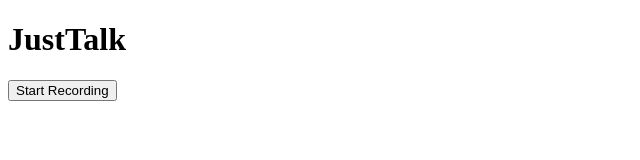
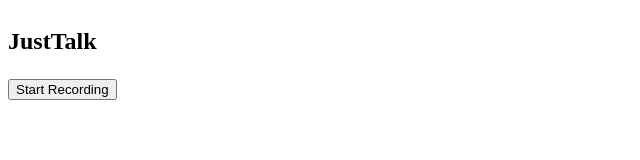
Before and after one commit to rodneyg/JustTalkReact, a React (Vite) app: page / in a window 1280 px wide. Shown: the top 160 px of the page, without its empty margins (0-640 px from the left). Built offline with nearby package versions, Linux system fonts and the light colour scheme.

Commit message:
Rename to ErrorMessage

```diff
--- a/src/app/Home.tsx
+++ b/src/app/Home.tsx
@@ -1,12 +1,48 @@
-import React from 'react';
+// src/app/Home.tsx
+import React, { useState } from 'react';
+import { VStack, Heading, useToast } from '@chakra-ui/react';
 import AudioRecorder from '../features/audioRecording/components/AudioRecorder';
+import ErrorMessage from '../components/ErrorMessage';
+import LoadingSpinner from '../components/LoadingSpinner';
 
 const Home: React.FC = () => {
+  const [isLoading, setIsLoading] = useState(false);
+  const [error, setError] = useState<string | null>(null);
+  const toast = useToast();
+
+  const handleRecordingStart = () => {
+    setIsLoading(true);
+    setError(null);
+    // Simulating an async operation
+    setTimeout(() => {
+      setIsLoading(false);
+      toast({
+        title: "Recording started",
+        status: "success",
+        duration: 2000,
+        isClosable: true,
+      });
+    }, 1000);
+  };
+
+  const handleRecordingError = (errorMessage: string) => {
+    setError(errorMessage);
+    setIsLoading(false);
+  };
+
   return (
-    <div className="Home">
-      <h1>JustTalk</h1>
-      <AudioRecorder />
-    </div>
+    <VStack spacing={4} align="stretch">
+      <Heading>JustTalk</Heading>
+      {error && <ErrorMessage title="Error" description={error} />}
+      {isLoading ? (
+        <LoadingSpinner />
+      ) : (
+        <AudioRecorder
+          onRecordingStart={handleRecordingStart}
+          onError={handleRecordingError}
+        />
+      )}
+    </VStack>
   );
 };
 
--- /dev/null
+++ b/src/components/ErrorMessage.tsx
@@ -0,0 +1,25 @@
+// src/components/ErrorMessage.tsx
+import React from "react";
+import {
+  Alert,
+  AlertIcon,
+  AlertTitle,
+  AlertDescription,
+} from "@chakra-ui/react";
+
+interface ErrorMessageProps {
+  title: string;
+  description?: string;
+}
+
+const ErrorMessage: React.FC<ErrorMessageProps> = ({ title, description }) => {
+  return (
+    <Alert status="error">
+      <AlertIcon />
+      <AlertTitle mr={2}>{title}</AlertTitle>
+      {description && <AlertDescription>{description}</AlertDescription>}
+    </Alert>
+  );
+};
+
+export default ErrorMessage;
```
